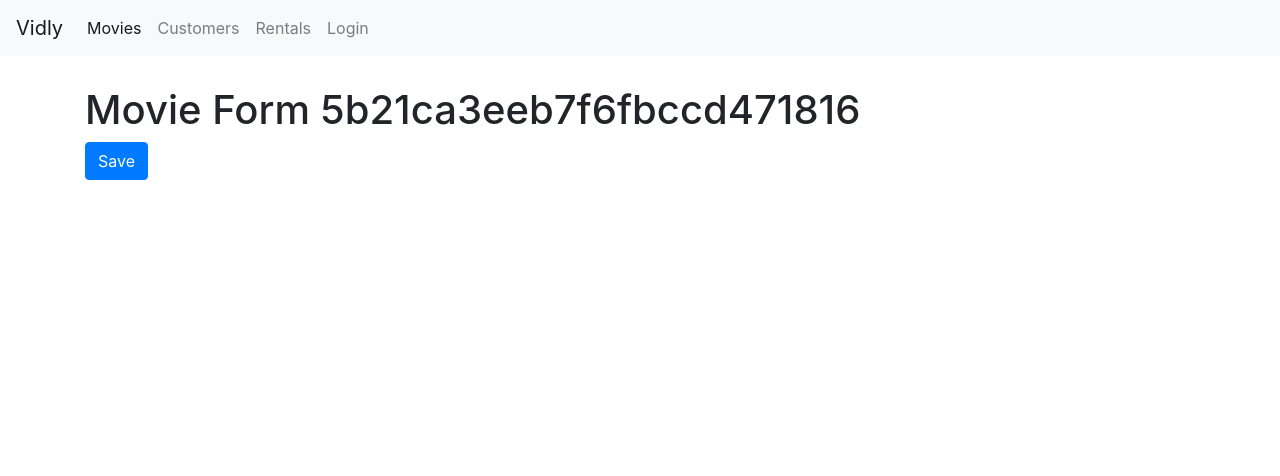
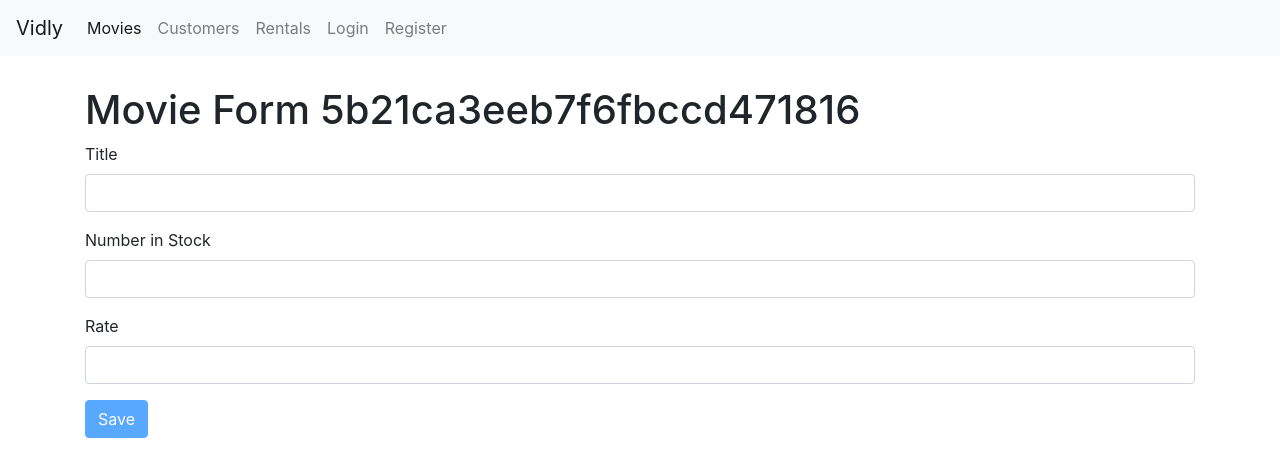
Before and after one commit to mezzouhri/vidly, a React (Create React App) app: page /movies/5b21ca3eeb7f6fbccd471816 in a window 1280 px wide. Shown: the top 476 px of the page. Built offline with nearby package versions, Linux system fonts and the light colour scheme.

Commit message:
add register and movie form

```diff
--- a/src/App.js
+++ b/src/App.js
@@ -8,6 +8,7 @@ import Rentals from "./components/rentals";
 import NotFound from "./components/notFound";
 import MovieForm from "./components/movieForm";
 import LoginForm from "./components/common/loginForm";
+import RegisterForm from "./components/common/registerForm";
 
 function App() {
   return (
@@ -20,6 +21,7 @@ function App() {
           <Route path="/customers" component={Customers} />
           <Route path="/rentals" component={Rentals} />
           <Route path="/login" component={LoginForm} />
+          <Route path="/register" component={RegisterForm} />
           <Route path="/not-found" component={NotFound} />
           <Redirect from="/" exact to="/movies" />
           <Redirect to="/not-found" />
--- a/src/components/common/form.jsx
+++ b/src/components/common/form.jsx
@@ -25,15 +25,14 @@ class Form extends Component {
     return error ? error.details[0].message : null;
   };
 
-  handleChange = ({ currentTarget: evt }) => {
+  handleChange = ({ currentTarget: input }) => {
     const errors = { ...this.state.errors };
-    console.log(evt);
-    const errorMessage = this.validateProprty(evt);
-    if (errorMessage) errors[evt.name] = errorMessage;
-    else delete errors[evt.name];
+    const errorMessage = this.validateProprty(input);
+    if (errorMessage) errors[input.name] = errorMessage;
+    else delete errors[input.name];
 
     const data = { ...this.state.data };
-    data[evt.name] = evt.value;
+    data[input.name] = input.value;
     this.setState({ data, errors });
   };
 
--- /dev/null
+++ b/src/components/common/registerForm.jsx
@@ -0,0 +1,44 @@
+import React from "react";
+import Form from "./form";
+import Joi from "joi-browser";
+
+class RegisterForm extends Form {
+  state = {
+    data: { username: "", password: "", name: "" },
+    errors: {}
+  };
+
+  schema = {
+    username: Joi.string()
+      .email({ minDomainAtoms: 2 })
+      .required()
+      .label("Username"),
+    password: Joi.string()
+      .min(5)
+      .required()
+      .label("Password"),
+    name: Joi.string()
+      .required()
+      .label("Name")
+  };
+
+  doSubmit = () => {
+    //call server
+    console.log("Submitted Register");
+  };
+  render() {
+    return (
+      <div>
+        <h1>Login</h1>
+        <form onSubmit={this.handleSubmit}>
+          {this.renderInput("username", "Username")}
+          {this.renderInput("password", "Password", "password")}
+          {this.renderInput("name", "Name")}
+          {this.renderButton("Register")}
+        </form>
+      </div>
+    );
+  }
+}
+
+export default RegisterForm;
--- a/src/components/movieForm.jsx
+++ b/src/components/movieForm.jsx
@@ -1,17 +1,78 @@
 import React from "react";
+import Form from "./common/form";
+import Joi from "joi-browser";
+import { getGenres } from "../services/fakeGenreService";
 
-const MovieForm = ({ match, history }) => {
+class MovieForm extends Form {
+  state = {
+    data: { title: "", genre: "", numberInStock: "", rate: "" },
+    errors: {}
+  };
+
+  componentDidMount() {
+    const data = {};
+    data.genre = getGenres();
+    this.setState({ data });
+  }
+
+  schema = {
+    title: Joi.string()
+      .required()
+      .label("Title"),
+    numberInStock: Joi.number()
+      .min(0)
+      .max(1000)
+      .required()
+      .label("Number in Stock"),
+    rate: Joi.number()
+      .min(0)
+      .max(10)
+      .required()
+      .label("Daily Rental Rate")
+  };
+
+  doSubmit = () => {
+    //call server
+    console.log("Submitted Register");
+  };
+
+  render() {
+    const { match, history } = this.props;
+    const { data } = this.state;
+    console.log(data.genre);
     return (
       <div>
         <h1>Movie Form {match.params.id}</h1>
-      <button
+        <form onSubmit={this.handleSubmit}>
+          {this.renderInput("title", "Title")}
+          {/* <label htmlFor="selectGenre">Genre</label>
+          <select
+            className="custom-select"
+            id="selectGenre"
+            value={this.state.value}
+            onChange={this.handleChange}
+          >
+            {data.genre.map(g => (
+              <option key={g._id} value={g.name}>
+                {g.name}
+              </option>
+            ))}
+          </select> */}
+
+          {this.renderInput("numberInStock", "Number in Stock")}
+          {this.renderInput("rate", "Rate")}
+          {this.renderButton("Save")}
+        </form>
+
+        {/* <button
           className="btn btn-primary"
           onClick={() => history.replace("/movies")}
         >
           Save
-      </button>
+        </button> */}
       </div>
     );
-};
+  }
+}
 
 export default MovieForm;
--- a/src/components/movies.jsx
+++ b/src/components/movies.jsx
@@ -1,4 +1,5 @@
 import React, { Component } from "react";
+import { Link } from "react-router-dom";
 
 import { paginate } from "../utils/paginate";
 import { getMovies } from "../services/fakeMovieService";
@@ -95,6 +96,9 @@ class Movies extends Component {
           />
         </div>
         <div className="col">
+          <Link to="/movies/new">
+            <button className="btn btn-primary mb-3">New Movie</button>
+          </Link>
           <p>Showing {count} movies in the database :</p>
           <MoviesTable
             movies={movies}
--- a/src/components/navBar.jsx
+++ b/src/components/navBar.jsx
@@ -24,6 +24,9 @@ const NavBar = () => {
           <NavLink to="/login" className="nav-item nav-link">
             Login
           </NavLink>
+          <NavLink to="/register" className="nav-item nav-link">
+            Register
+          </NavLink>
         </div>
       </div>
     </nav>
```
Lines whose indentation alone changed are shown as unchanged.
